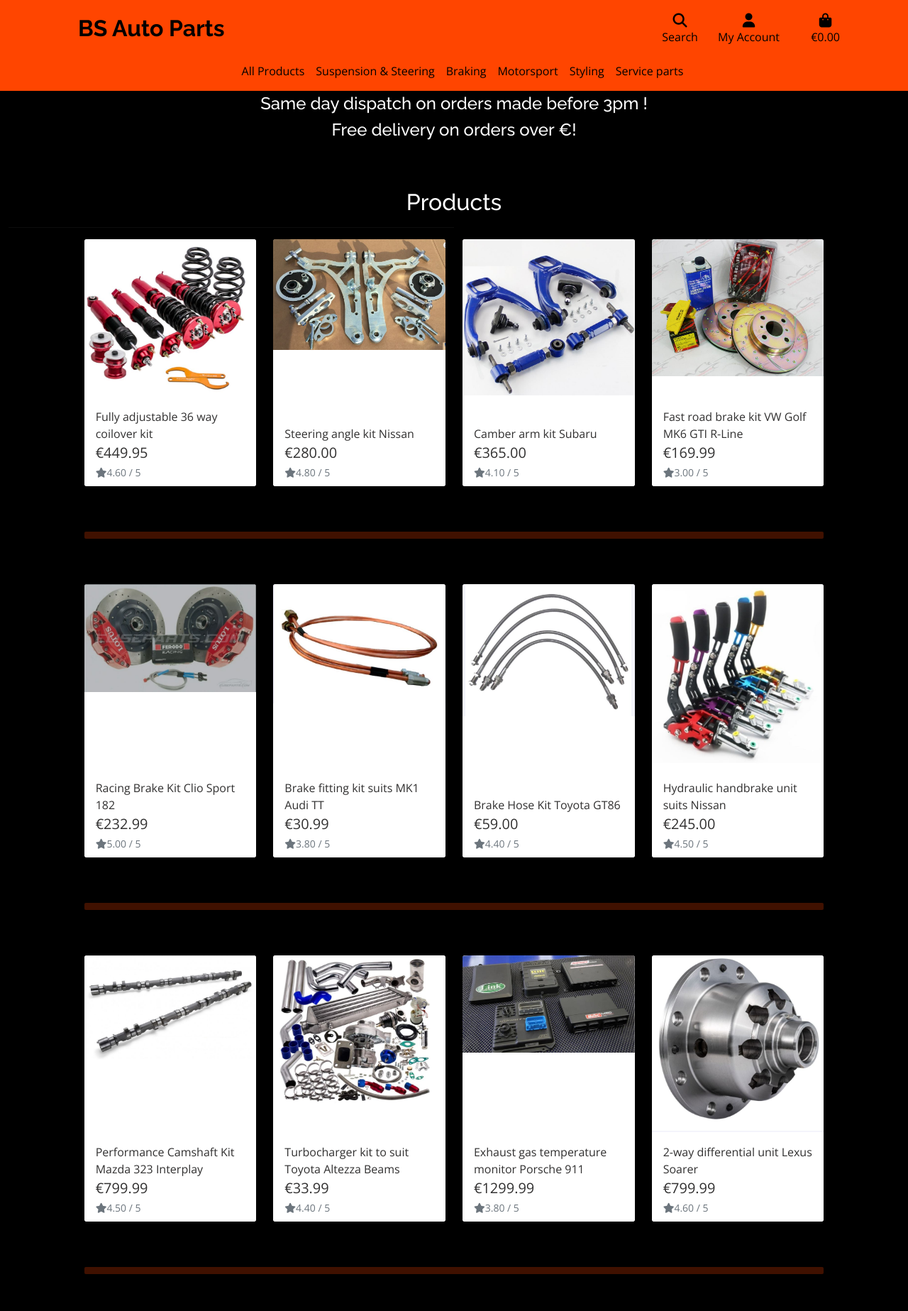
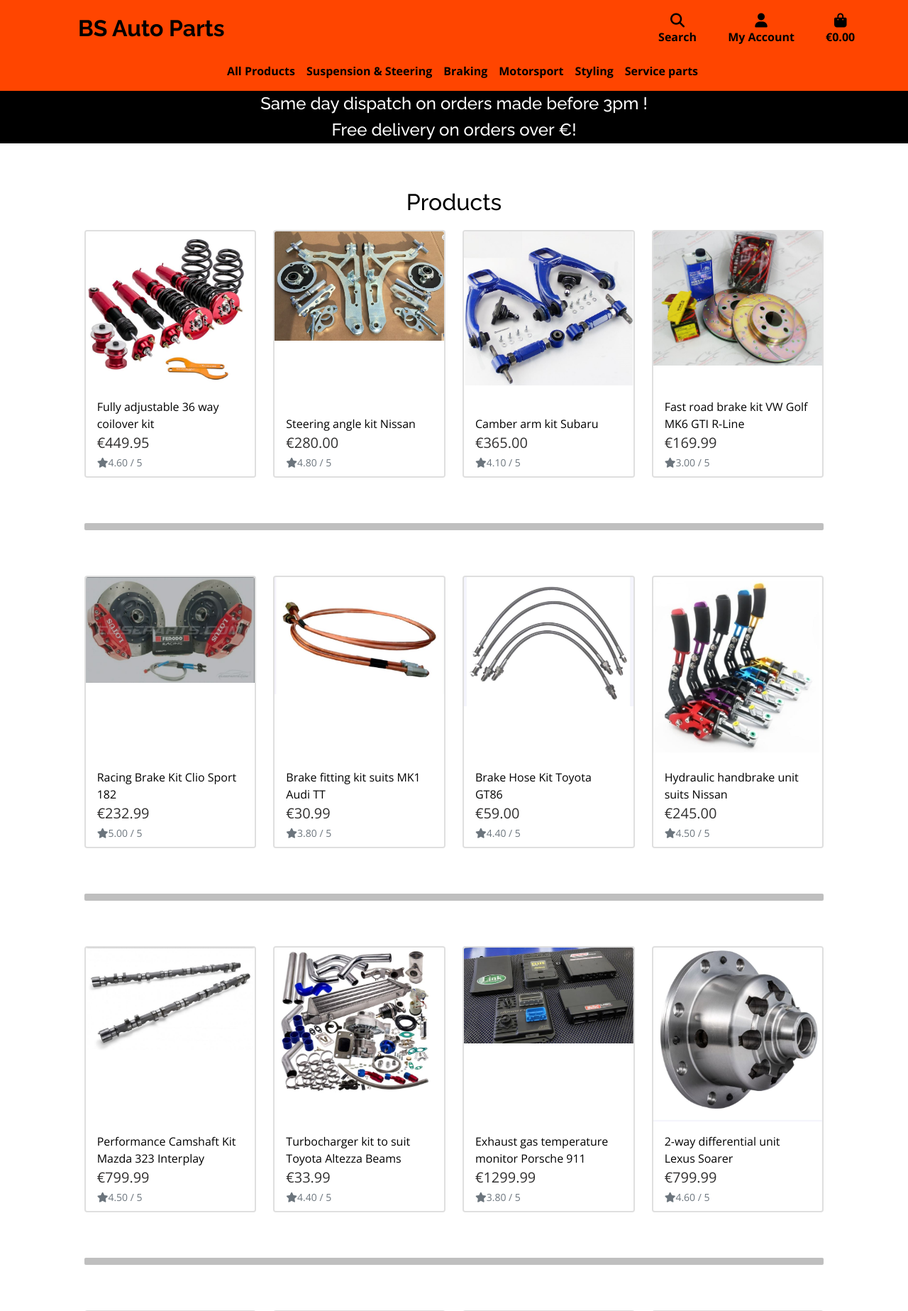
Before and after one commit to BrianStritch/Brian-Stritch-P5-BS_Auto_parts, a Django app: page /products/ in a window 1280 px wide. Shown: the top 1847 px of the page at 71% size. Run offline with Django 3.2, Linux system fonts and the light colour scheme; data comes from the database, SQL or seed files in the repository; some libraries are stand-ins or nearby versions.

Commit message:
change color scheme on products and product detail page

```diff
--- a/home/templates/home/index.html
+++ b/home/templates/home/index.html
@@ -34,14 +34,14 @@
                                 <h4>Select your vehicle make</h4>
                                 <label for="search_make">Make</label>
                                 <select class="form-control" id="search_make" name="make">
-                                    <option>Please Choose:</option>
+                                    <option class="manufacturer-list">Please Choose:</option>
 
                                     {% if makes %}
                                         {% for make in makes %}
-                                            <option value="{{ make }}">{{ make }}</option>
+                                            <option class="manufacturer-list" value="{{ make }}">{{ make }}</option>
                                         {% endfor%}
                                     {% else %}
-                                        <option>No options available</option>
+                                        <option class="manufacturer-list">No options available</option>
                                     {% endif %}
                                 </select>
                             </div>
--- a/products/templates/products/product_detail.html
+++ b/products/templates/products/product_detail.html
@@ -28,7 +28,7 @@
                 {% endif %}
             </div>
         </div>
-        <div class="col-12 col-md-6 col-lg-4">
+        <div class="col-12 col-md-6 col-lg-4 bg-black">
             <div class="product-details-container mb-5 mt-md-5 white">
                 <p class="mb-0">{{ product.name }}</p>
                 <p class="lead mb-0text-left font-weight-bold">€ {{ product.price }}</p>
--- a/products/templates/products/products.html
+++ b/products/templates/products/products.html
@@ -17,7 +17,7 @@
     <div class="row">
         <div class="col text-center mt-3 product-heading">
             <h2 class="logo-font ">Products</h2>
-            <hr class="w-50 mb-1">
+
         </div>
     </div>
     <div class="row">
@@ -26,7 +26,7 @@
             <div class="row">
                 {% for product in products %}
                     <div class="col-sm-6 col-md-6 col-lg-4 col-xl-3">
-                        <div class="card h-100 border-0">
+                        <div class="card h-100 border-2">
                             {% if product.image %}
                             <a href="{% url 'product_detail' product.id %}">
                                 <img class="card-img-top img-fluid" src="{{ product.image.url }}" alt="{{ product.name }}">
@@ -42,7 +42,7 @@
                             <div class="card-footer bg-white pt-0 border-0 text-left">
                                 <div class="row">
                                     <div class="col">
-                                        <p class="mb-0">{{ product.name }}</p>
+                                        <p class="mb-0 font-weight-bold text-black">{{ product.name }}</p>
                                         <p class="lead mb-0 text-left font-weight-bold">€{{ product.price }}</p>
                                         {% if product.rating %}
                                             <small class="text-muted"><i class="fas fa-star mr-1"></i>{{ product.rating }} / 5</small>
--- a/static/css/base.css
+++ b/static/css/base.css
@@ -1,6 +1,7 @@
 html {
     height: 100%;
-    background-color: black;
+    background-color: white;
+    /* background-color: black; */
 }
 
 body {
@@ -52,6 +53,43 @@ font-family: "Raleway", sans-serif;
     color: rgb(39, 38, 38);
 }
 
+a:hover{
+    color: orange;
+
+}
+.navbar-light .navbar-nav .nav-link {
+    color:black;
+}
+.white-hover:hover,
+.navbar-light .navbar-nav .nav-link:hover{
+    /* border: 1px solid black;
+    box-shadow: 5px 5px 5px black;
+    border-radius:5px; */
+    color: white;
+    font-weight: bolder;
+    /* background-color: rgba(0, 0, 0, 0.404); */
+
+
+}
+.navbar-nav .dropdown-menu {
+    position: static;
+    background-color: orangered;
+}
+.nav-link{
+    color: black;
+    font-weight: bold;
+}
+.nav-item a:hover{
+    color: white;
+}
+.dropdown-item{
+    font-weight: bold;
+}
+.dropdown-item:focus, .dropdown-item:hover {
+
+    background-color: #010101;
+}
+
 .btn-outline-bs{
     border-color: orangered;
     color: orangered;
@@ -81,6 +119,9 @@ font-family: "Raleway", sans-serif;
 }
 
 #footer i{
+    color: orangered;
+}
+#footer i:hover{
     color: white;
 }
 
@@ -95,20 +136,33 @@ font-family: "Raleway", sans-serif;
 
 .card{
     max-width: 90vw;
+
 }
+.manufacturer-list{
+    color: black;
+    background-color: white;
+}
+
+
 
 /* ******************* Products page styling ***************************/
 .logo-font{
-    color: #fff;
+    color: black;
 }
 
 .product-heading{
     position: relative;
     z-index: 0;
+    align-items: center;
+    justify-content: center;
+}
+
+.product-container{
+    border-radius: 5px;
 }
 
 hr.orange-hr{
-    border: 5px solid orangered;
+    border: 5px solid black;
     border-radius: 2px;
 }
 
@@ -119,7 +173,8 @@ hr.orange-hr{
     left: 0;
     z-index: 0;
     position: fixed;
-    background-color: black;
+    background-color: white;
+    /* background-color: white; */
 }
 
 .black-bg{
--- a/templates/base.html
+++ b/templates/base.html
@@ -80,7 +80,7 @@
                 <div class="col-12 col-lg-4 my-auto py-1 py-lg-0 ">
                     <ul class="list-inline list-unstyled text-center text-lg-right my-0">
                         <li class="list-inline-item">
-                            <a class="text-black" href="#" id="mobile-search" data-toggle="dropdown" aria-haspopup="true" aria-expanded="false">
+                            <a class="nav-link white-hover" href="#" id="mobile-search" data-toggle="dropdown" aria-haspopup="true" aria-expanded="false">
                                 <div class="text-center">
                                     <div><i class="fas fa-search fa-lg"></i></div>
                                     <p class="my-0">Search</p>
@@ -91,7 +91,7 @@
                                     <div class="input-group w-100">
                                         <input class="form-control border border-black rounded-0" type="text" name="q" placeholder="Search our site">
                                         <div class="input-group-append">
-                                            <button class="form-control form-control btn btn-black border border-black rounded-0" type="submit">
+                                            <button class="form-control form-control btn btn-black  border border-black rounded-0" type="submit">
                                                 <span class="icon">
                                                     <i class="fas fa-search"></i>
                                                 </span>
@@ -102,7 +102,7 @@
                             </div>
                         </li>
                         <li class="list-inline-item dropdown">
-                            <a href="#" id="user-options" data-toggle="dropdown" aria-haspopup="true" aria-expanded="false" class="text-black nav-link">
+                            <a href="#" id="user-options" data-toggle="dropdown" aria-haspopup="true" aria-expanded="false" class="white-hover nav-link">
                                 <div class="text-center">
                                     <div><i class="fas fa-user fa-lg"></i></div>
                                     <p class="my-0">My Account</p>
@@ -122,7 +122,7 @@
                             </div>
                         </li>
                         <li class="list-inline-item">
-                            <a href="" class="{%if grand_total %}text-info font-weight-bold {% else %} text-black {% endif %} nav-link">
+                            <a href="" class="{%if grand_total %}text-info font-weight-bold {% else %} white-hover {% endif %} nav-link">
                                 <div class="text-center">
                                     <div><i class="fas fa-shopping-bag fa-lg"></i></div>
                                     <p class="my-0">
@@ -156,14 +156,14 @@
             </div>
             <div class="row text-center">
                 <div class="col bg-black text-white">
-                    <h4 class="logo-font my-1">
+                    <h4 class=" my-1">
                         Same day dispatch on orders made before 3pm !
                     </h4>
                 </div>
             </div>
             <div id="delivery-banner" class="row text-center">
                 <div class="col bg-black text-white">
-                    <h4 class="logo-font my-1">
+                    <h4 class=" my-1">
                         Free delivery on orders over €{{free_shipping_threshold}}!
                     </h4>
                 </div>
--- a/templates/includes/new-nav.html
+++ b/templates/includes/new-nav.html
@@ -7,7 +7,7 @@
             </a>
         </li>
         <li class="nav-item dropdown">
-            <a class="logo-font font-weight-bold nav-link text-black mr-5" href="#" id="all-products-link" data-toggle="dropdown" aria-haspopup="true" aria-expanded="false">
+            <a class="logo-font2 font-weight-bold nav-link  mr-5" href="#" id="all-products-link" data-toggle="dropdown" aria-haspopup="true" aria-expanded="false">
                 All Products
             </a>
             <div class="dropdown-menu border-0" aria-labelledby="all-products-link">
@@ -19,7 +19,7 @@
         </li>
 
         <li class="nav-item dropdown">
-            <a class="logo-font font-weight-bold nav-link text-black mr-5" href="#" id="suspension_steering-link" data-toggle="dropdown" aria-haspopup="true" aria-expanded="false">
+            <a class="logo-font2 font-weight-bold nav-link  mr-5" href="#" id="suspension_steering-link" data-toggle="dropdown" aria-haspopup="true" aria-expanded="false">
                 Suspension & Steering
             </a>
             <div class="dropdown-menu border-0" aria-labelledby="suspension_steering-link">
@@ -31,7 +31,7 @@
         </li>
 
         <li class="nav-item dropdown">
-            <a class="logo-font font-weight-bold nav-link text-black mr-5" href="#" id="braking-link" data-toggle="dropdown" aria-haspopup="true" aria-expanded="false">
+            <a class="logo-font2 font-weight-bold nav-link  mr-5" href="#" id="braking-link" data-toggle="dropdown" aria-haspopup="true" aria-expanded="false">
                 Braking
             </a>
             <div class="dropdown-menu border-0" aria-labelledby="braking-link">
@@ -45,7 +45,7 @@
         </li>
 
         <li class="nav-item dropdown">
-            <a class="logo-font font-weight-bold nav-link text-black" href="#" id="motorsport-link" data-toggle="dropdown" aria-haspopup="true" aria-expanded="false">
+            <a class="logo-font2 font-weight-bold nav-link " href="#" id="motorsport-link" data-toggle="dropdown" aria-haspopup="true" aria-expanded="false">
                 Motorsport
             </a>
             <div class="dropdown-menu border-0" aria-labelledby="motorsport-link">
@@ -62,7 +62,7 @@
         </li>
 
         <li class="nav-item dropdown">
-            <a class="logo-font font-weight-bold nav-link text-black" href="#" id="styling-link" data-toggle="dropdown" aria-haspopup="true" aria-expanded="false">
+            <a class="logo-font2 font-weight-bold nav-link " href="#" id="styling-link" data-toggle="dropdown" aria-haspopup="true" aria-expanded="false">
                 Styling
             </a>
             <div class="dropdown-menu border-0" aria-labelledby="styling-link">
@@ -76,7 +76,7 @@
             </div>
         </li>
         <li class="nav-item dropdown">
-            <a class="logo-font font-weight-bold nav-link text-black" href="#" id="service-link" data-toggle="dropdown" aria-haspopup="true" aria-expanded="false">
+            <a class="logo-font2 font-weight-bold nav-link " href="#" id="service-link" data-toggle="dropdown" aria-haspopup="true" aria-expanded="false">
                 Service parts
             </a>
             <div class="dropdown-menu border-0" aria-labelledby="service-link">
```
